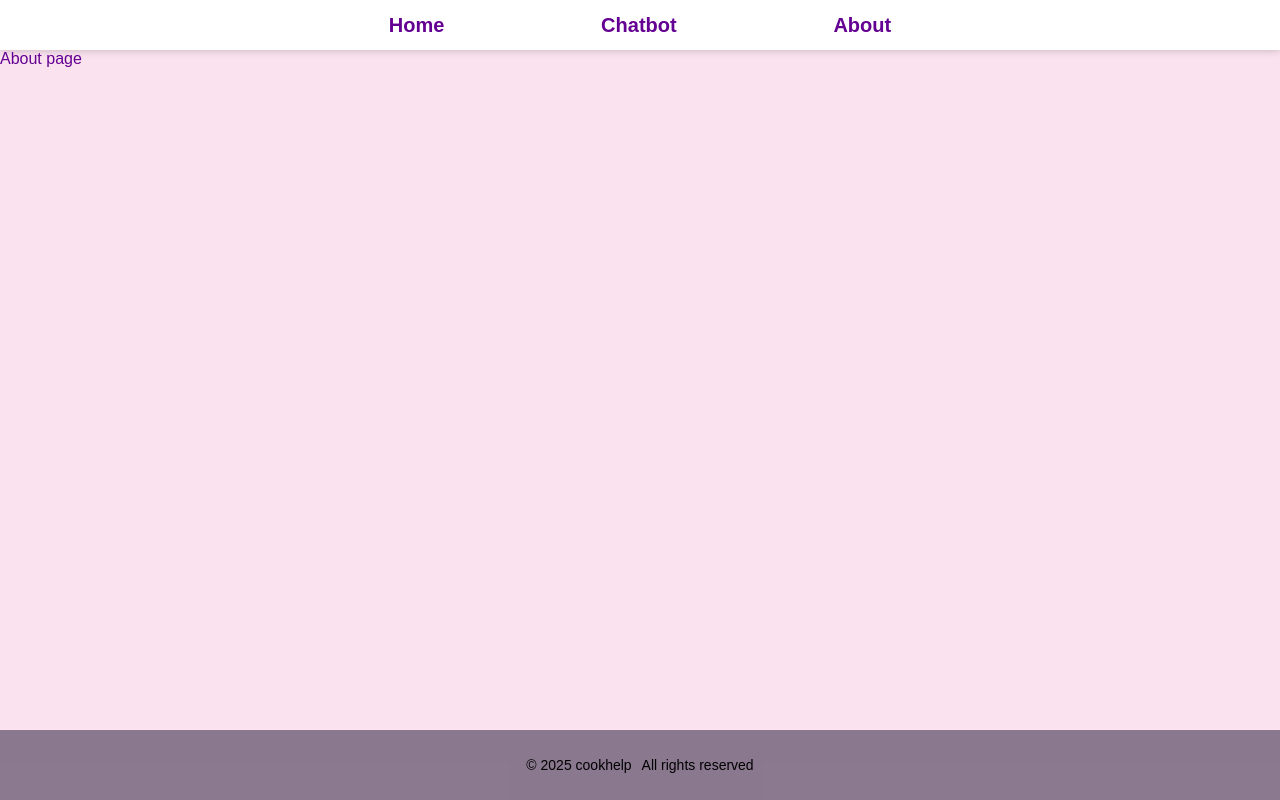
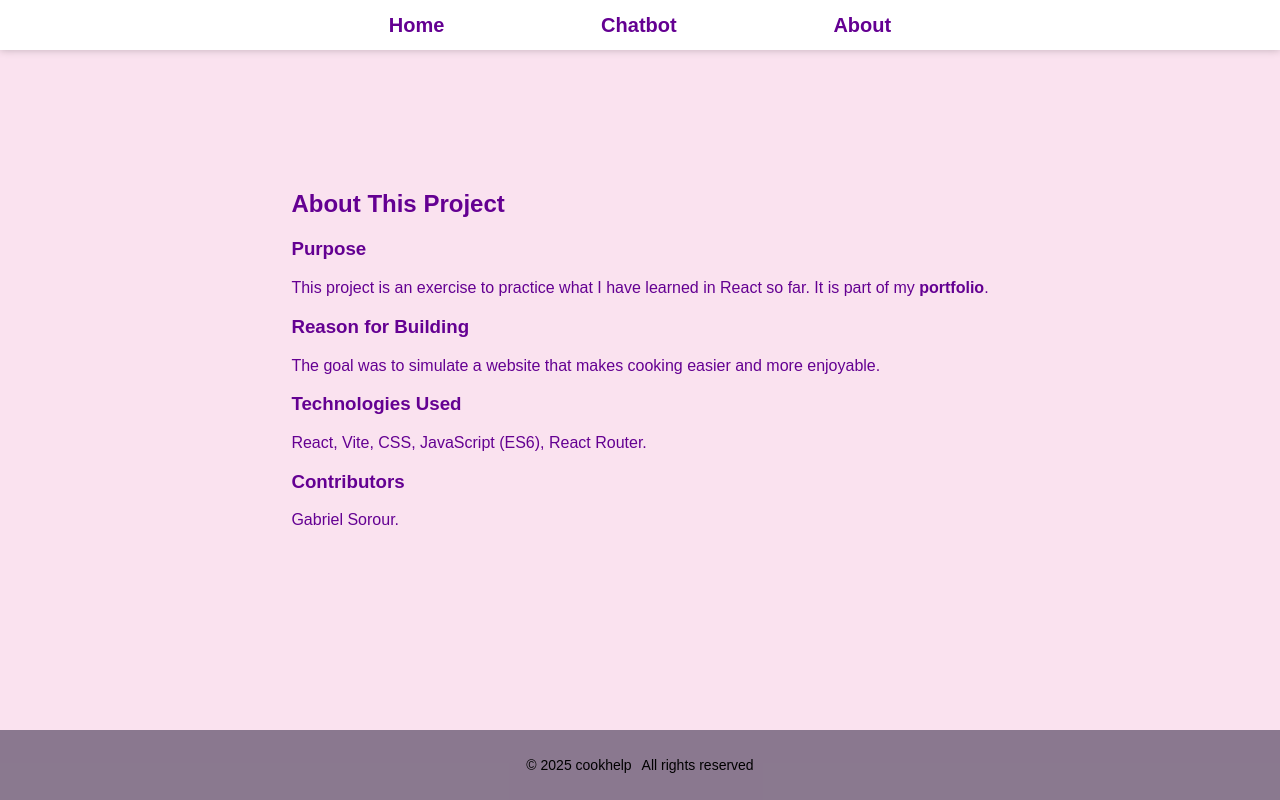
Before and after one commit to Gabriel-sorour/cookhelp-project, a React (Vite) app in the folder cookhelp-project/: page /about in a window 1280 px wide. Built offline with nearby package versions, Linux system fonts and the light colour scheme.

Commit message:
feat: add and style the About page

```diff
--- a/cookhelp-project/src/pages/About.jsx
+++ b/cookhelp-project/src/pages/About.jsx
@@ -1,7 +1,26 @@
+import '../styles/About.css'
+
 function About() {
 
-  return(
-    <p>About page</p>
+  return (
+    <main>
+      <section className="about">
+        <h2>About This Project</h2>
+
+        <h3>Purpose</h3>
+        <p>This project is an exercise to practice what I have learned in React so far. It is part of my <strong>portfolio</strong>.</p>
+
+        <h3>Reason for Building</h3>
+        <p>The goal was to simulate a website that makes cooking easier and more enjoyable.</p>
+
+        <h3>Technologies Used</h3>
+        <p>React, Vite, CSS, JavaScript (ES6), React Router.</p>
+
+        <h3>Contributors</h3>
+        <p>Gabriel Sorour.</p>
+      </section>
+    </main>
+
   )
 }
 
--- /dev/null
+++ b/cookhelp-project/src/styles/About.css
@@ -0,0 +1,8 @@
+@media (max-width:600px) {
+
+  .about {
+    width: 300px;
+    margin-top: 60px;
+  }
+
+}
```
